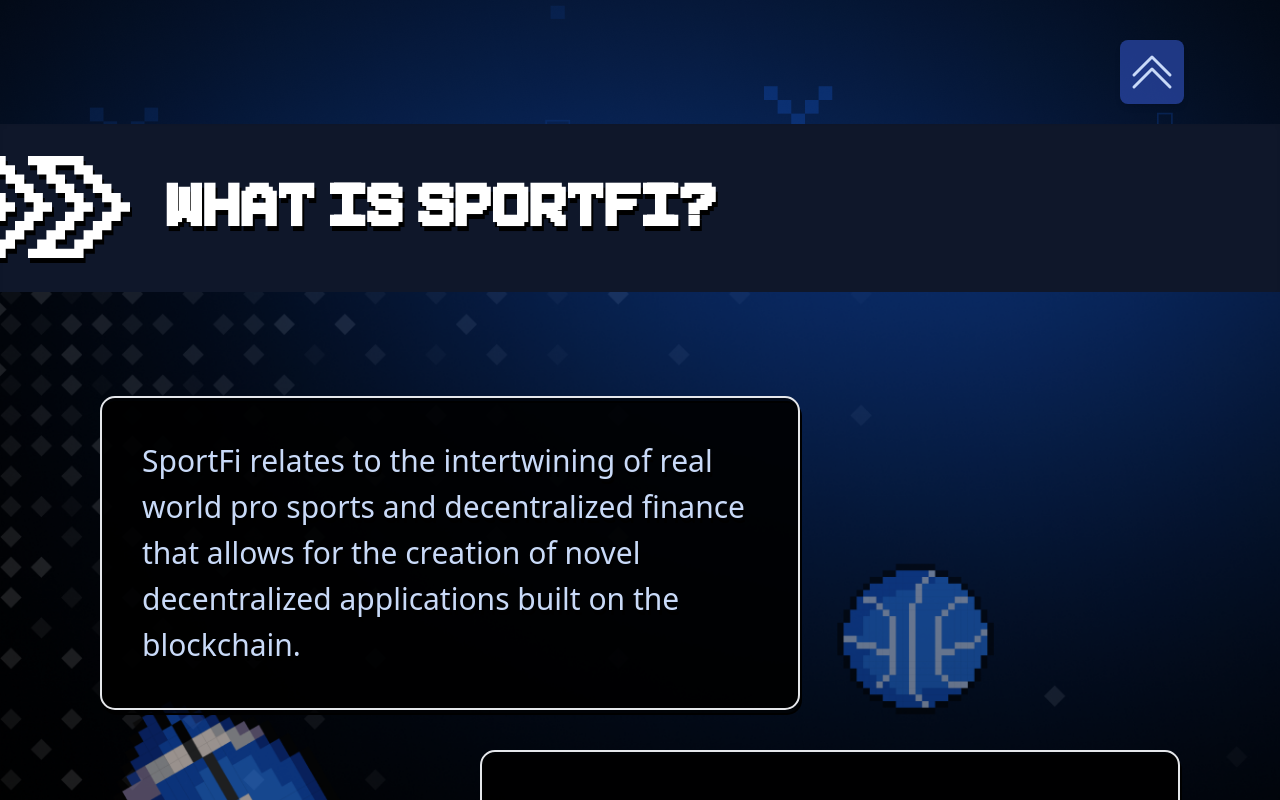
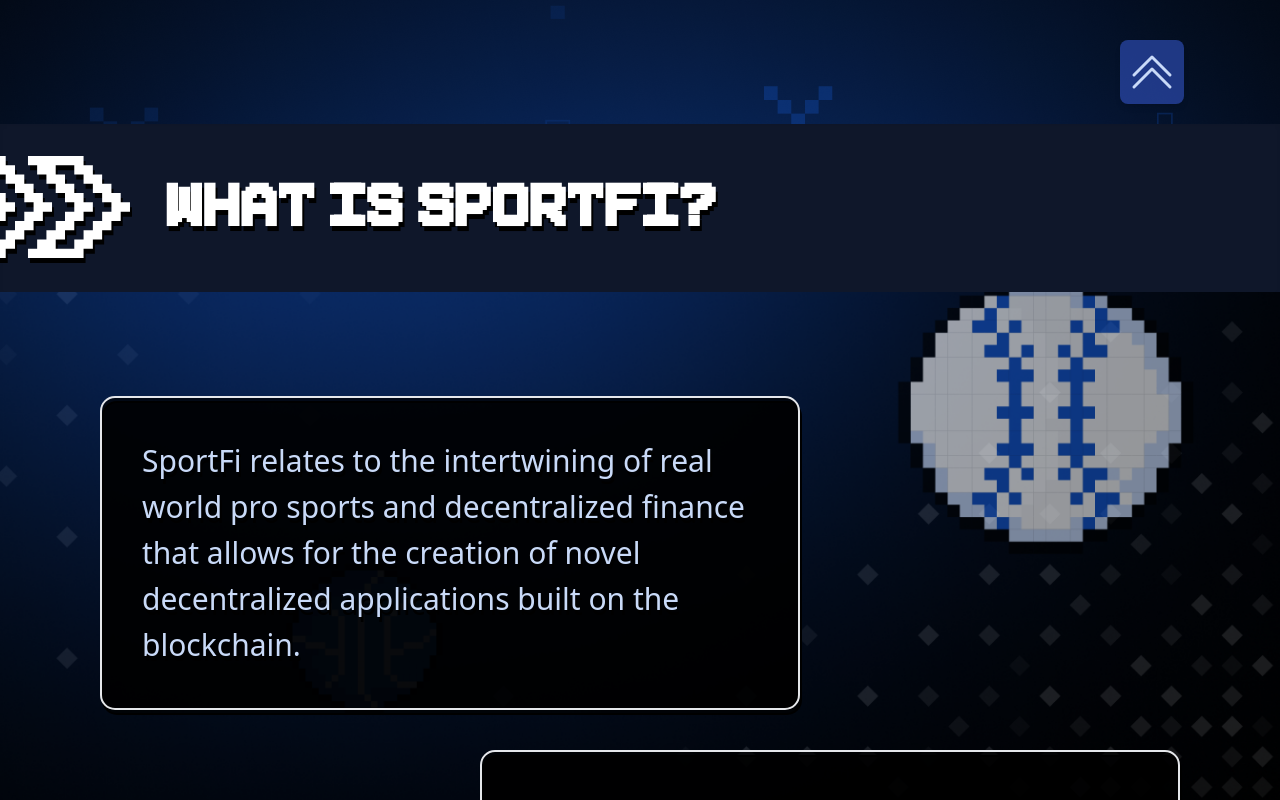
Before and after one commit to lucasfernandes/juggernauts, a Next.js app: page / in a window 1280 px wide. Shown: the part 600-1400 px from the top of the page. Built offline with nearby package versions, Linux system fonts and the light colour scheme.

Commit message:
what is sportifi

```diff
--- a/app/page.tsx
+++ b/app/page.tsx
@@ -104,7 +104,7 @@ export default function Home() {
       {/* WHATS IS SPORTIFI */}
       <section
         id="sportifi"
-        className="bg-black bg-jugz6 bg-no-repeat bg-cover"
+        className="bg-black bg-jugz6 bg-no-repeat bg-cover bg-right"
       >
         <div className="flex items-center gap-5 xl:gap-8 font-semibold text-[24px] xl:text-[80px] leading-[40px]  px-[26px] xl:px-[100px] py-8 xl:py-16 bg-slate-900 shadow-inner relative transition-all hover:pl-2 xl:hover:pl-20 overflow-hidden">
           <Image
```
